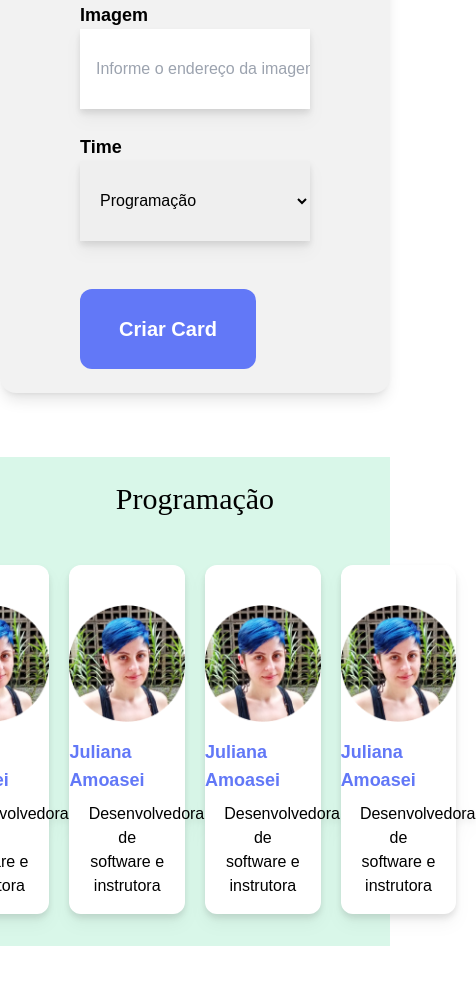
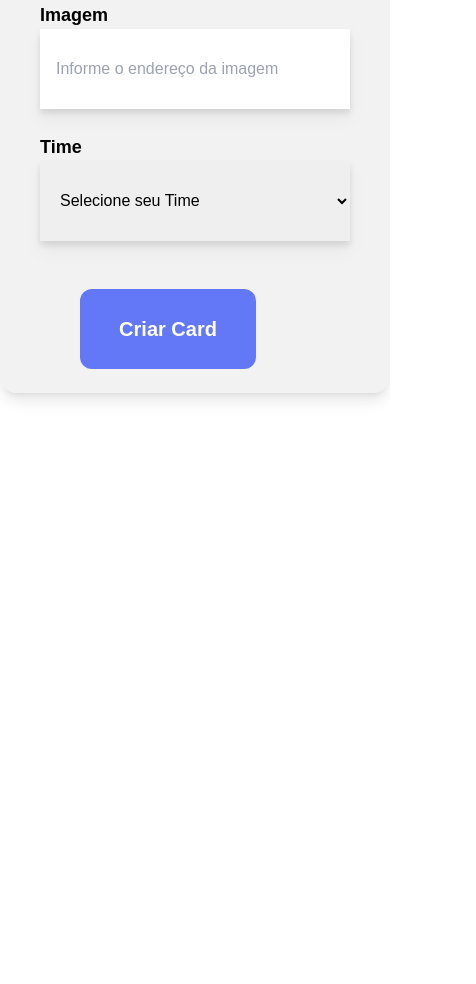
Before and after one commit to marcelorc13/curso-react-oxe-tech, a React (Vite) app: page / in a window 390 px wide. Shown: the part 800-1784 px from the top of the page, 476 px wide, since content can reach past the window. After the commit the page ends 1257 px from the top, so only its background shows below. Built offline with nearby package versions, Linux system fonts and the light colour scheme.

Commit message:
aula-04-commit

```diff
--- a/index.html
+++ b/index.html
@@ -1,5 +1,5 @@
 <!doctype html>
-<html lang="en">
+<html lang="pt-BR">
 
 <head>
   <meta charset="UTF-8" />
--- a/src/components/banner/index.jsx
+++ b/src/components/banner/index.jsx
@@ -1,7 +1,7 @@
 function Banner() {
     return (
         <header className="relative">
-            <img className="mx-auto static" src="./src/assets/header.png" />
+            <img className="static w-full" src="./src/assets/header.png" />
         </header>
     )
 }
--- a/src/components/card/index.jsx
+++ b/src/components/card/index.jsx
@@ -1,9 +1,10 @@
-function Card() {
+function Card(props) {
     return (
-        <div className="flex flex-col bg-white font-corpo pt-10 pb-4 mb-8 rounded-xl items-center drop-shadow-lg">
-            <img className="" src="./src/assets/fotos-perfil/foto-juliana.png"/>
-            <p className="font-bold text-color-btn text-lg mt-4">Juliana Amoasei</p>
-            <p className="mt-2 whitespace-normal w-8/12 text-center">Desenvolvedora de software e instrutora</p>
+        <div className="flex flex-col bg-white font-corpo pt-10 pb-4 mb-8 w-64 rounded-xl items-center drop-shadow-lg relative overflow-hidden">
+            <img className="z-10" src={props.imagem} />
+            <p className="font-bold text-color-btn text-lg mt-4">{props.nome}</p>
+            <p className="mt-2 whitespace-normal w-8/12 text-center">{props.cargo}</p>
+            <div className="bg-color-programacao absolute h-2/6 w-full z-0 top-0"></div>
         </div>
     )
 }
--- a/src/components/formulario/index.jsx
+++ b/src/components/formulario/index.jsx
@@ -11,21 +11,21 @@ function Formulario() {
         time: '',
     })
 
-    const onChange = (e) => {
+    function onChange(e) {
         const { name, value } = e.target
         setValores((prev) => {
             return { ...prev, [name]: value }
         })
     }
 
-    function criarCard (e) {
+    function handleAdd (e) {
         e.preventDefault()
         console.log(valores)
     }
 
     return (
-        <form onSubmit={criarCard} className="bg-color-form flex flex-col items-center lg:mx-36 my-16 rounded-2xl shadow-lg gap-6">
-            <h1 className="font-titulo text-3xl my-6 mx-20  self-start">
+        <form onSubmit={handleAdd} className="bg-color-form flex flex-col items-center lg:mx-36 my-16 rounded-2xl shadow-lg gap-6">
+            <h1 className="font-titulo text-3xl my-6 mx-10 lg:mx-20  self-start">
                 Preencha os dados para criar o card do colaborador.
             </h1>
 
--- a/src/components/inputSelect/index.jsx
+++ b/src/components/inputSelect/index.jsx
@@ -1,14 +1,14 @@
 function InputSelect(props) {
     return (
-        <div className="flex flex-col w-full px-20">
+        <div className="flex flex-col w-full px-10 lg:px-20">
             <label className="font-corpo font-semibold text-lg" htmlFor={props.id}>Time</label>
             <select
                 onChange={props.onChange}
                 id={props.id}
                 name={props.name}
                 className="font-corpo ps-4 h-20 drop-shadow-lg"
-                >
-
+            >
+                <option value="">Selecione seu Time</option>
                 <option value="Programação">Programação</option>
                 <option value="Front-End">Front-End</option>
                 <option value="Data-Science">Data-Science</option>
--- a/src/components/inputsTexto/index.jsx
+++ b/src/components/inputsTexto/index.jsx
@@ -1,8 +1,6 @@
-import { useState } from "react"
-
 function InputsTexto(props) {
     return (
-        <div className="flex flex-col w-full px-20">
+        <div className="flex flex-col w-full px-10 lg:px-20">
             <label
                 htmlFor={props.id}
                 className="font-corpo font-semibold text-lg"
--- a/src/components/main/index.jsx
+++ b/src/components/main/index.jsx
@@ -7,7 +7,6 @@ function Main() {
     return (
         <main>
             <Formulario />
-            <Time />
         </main>
     )
 }
--- a/src/components/time/index.jsx
+++ b/src/components/time/index.jsx
@@ -4,11 +4,26 @@ function Time() {
     return (
         <div className="bg-color-bg-programacao flex flex-col mb-40 items-center">
             <h1 className="font-titulo text-3xl mt-6 mb-12">Programação</h1>
-            <div className="flex flex-row justify-center gap-5">
-                <Card />
-                <Card />
-                <Card />
-                <Card />
+            <div className="grid lg:grid-flow-col justify-center gap-5">
+                <Card
+                    nome="Juliana Amoasei"
+                    cargo="Desenvolvedora de software e instrutora"
+                    imagem="./src/assets/fotos-perfil/foto-juliana.png" />
+
+                <Card
+                    nome="Daniel Artine"
+                    cargo="Engenheiro de Software na Stone Age"
+                    imagem="./src/assets/fotos-perfil/foto-daniel.png" />
+
+                <Card
+                    nome="Guilherme Lima"
+                    cargo="Desenvolvedor Python e JavaScript na Alura"
+                    imagem="./src/assets/fotos-perfil/foto-guilherme.png" />
+
+                <Card
+                    nome="Paulo Silveira"
+                    cargo="Hipster e CEO da Alura"
+                    imagem="./src/assets/fotos-perfil/foto-paulo.png" />
             </div>
         </div>
     )
--- a/tailwind.config.js
+++ b/tailwind.config.js
@@ -13,8 +13,27 @@ export default {
       colors : {
         'color-form' : '#F2F2F2',
         'color-btn' : '#6278F7',
+
         'color-bg-programacao' : '#D9F7E9',
         'color-programacao' : '#57C278',
+
+        'color-bg-front-end' : '#E8F8FF',
+        'color-front-end' : '#82CFFA',
+
+        'color-bg-data-science' : '#F0F8E2',
+        'color-data-science' : '#A6D157',
+
+        'color-bg-devops' : '#FDE7E8',
+        'color-devops' : '#E06B69',
+
+        'color-bg-ux-design' : '#FAE9F5',
+        'color-ux-design' : '#DB6EBF',
+
+        'color-bg-mobile' : '#FFF5D9',
+        'color-mobile' : '#FFBA05',
+
+        'color-bg-inovacao-gesta' : '#FFEEDF',
+        'color-inovacao-gesta' : '#FF8A29',
       },
     },
   },
```
